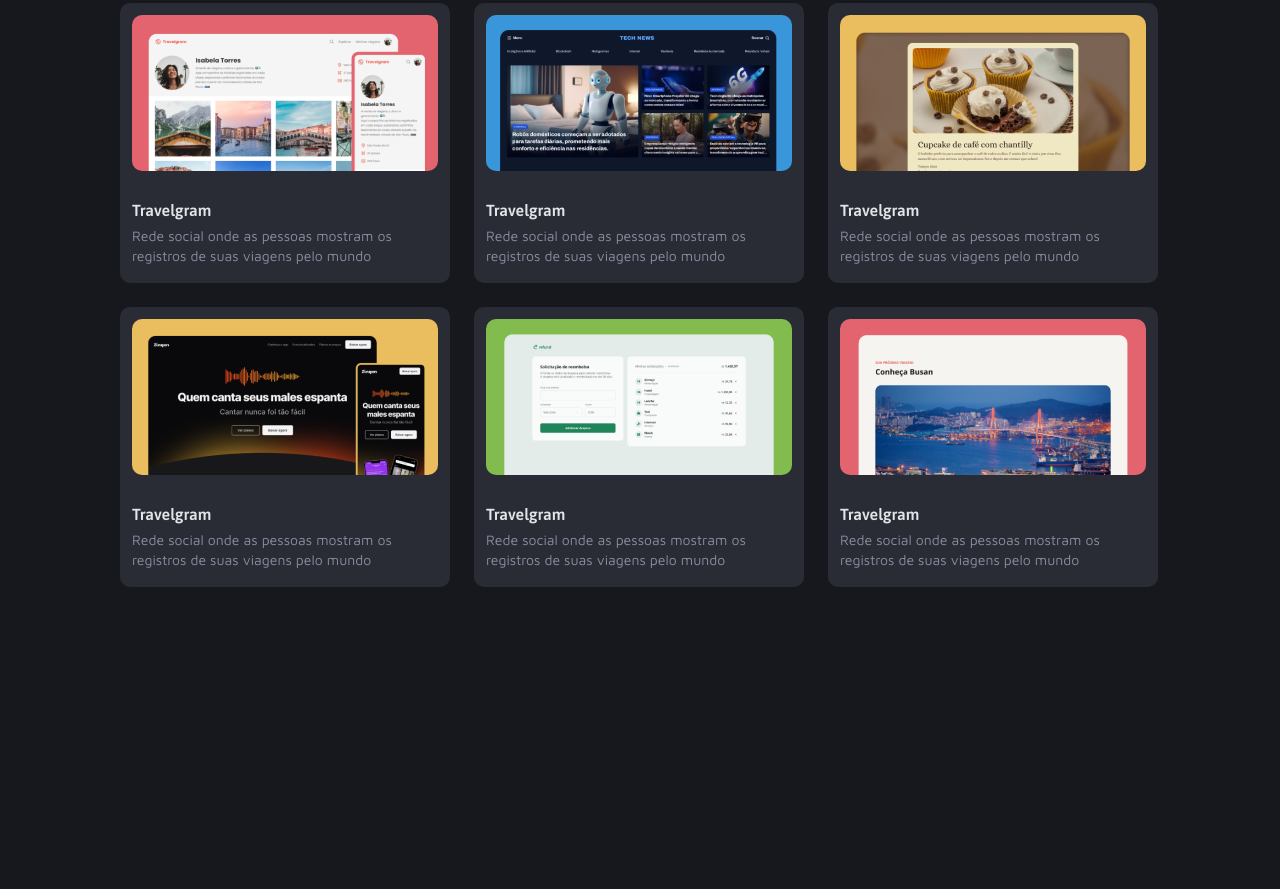
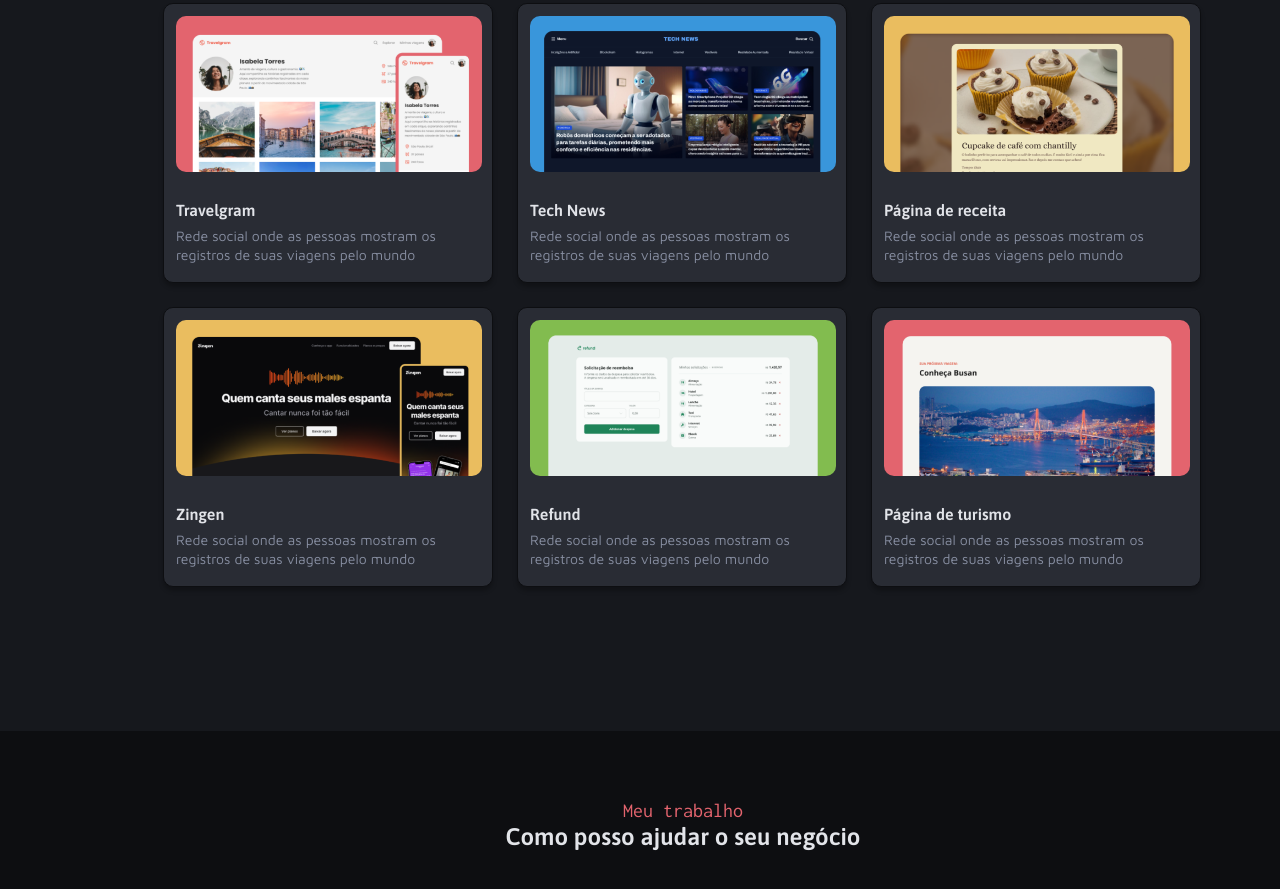
Before and after one commit to MatheusBrun/portfolio_dev, a plain HTML site: page index.html in a window 1280 px wide. Shown: the part 933-1822 px from the top of the page. Before the commit the page ends 1520 px from the top, so only its background shows below. Drawn offline with Linux system fonts and the light colour scheme.

Commit message:
add services head

```diff
--- a/index.html
+++ b/index.html
@@ -83,44 +83,50 @@
           </div>
         </div>
         <div id="card-jobs" class="grid">
-          <img src="src/assets/images/Thumbnail_Project-02.png" alt="Imagem do Trevelgram">
+          <img src="src/assets/images/Thumbnail_Project-02.png" alt="Imagem do Tech News">
           <div class="grid">
-            <h3>Travelgram</h3>
+            <h3>Tech News</h3>
             <span id="text-sm">Rede social onde as pessoas mostram os registros de suas viagens pelo mundo</span>
           </div>
         </div>
         <div id="card-jobs" class="grid">
-          <img src="src/assets/images/Thumbnail_Project-03.png" alt="Imagem do Trevelgram">
+          <img src="src/assets/images/Thumbnail_Project-03.png" alt="Imagem do Página de receita">
           <div class="grid">
-            <h3>Travelgram</h3>
+            <h3>Página de receita</h3>
             <span id="text-sm">Rede social onde as pessoas mostram os registros de suas viagens pelo mundo</span>
           </div>
         </div>
         <div id="card-jobs" class="grid">
-          <img src="src/assets/images/Thumbnail_Project-04.png" alt="Imagem do Trevelgram">
+          <img src="src/assets/images/Thumbnail_Project-04.png" alt="Imagem do Zingen">
           <div class="grid">
-            <h3>Travelgram</h3>
+            <h3>Zingen</h3>
             <span id="text-sm">Rede social onde as pessoas mostram os registros de suas viagens pelo mundo</span>
           </div>
         </div>
         <div id="card-jobs" class="grid">
-          <img src="src/assets/images/Thumbnail_Project-05.png" alt="Imagem do Trevelgram">
+          <img src="src/assets/images/Thumbnail_Project-05.png" alt="Imagem do Refund">
           <div class="grid">
-            <h3>Travelgram</h3>
+            <h3>Refund</h3>
             <span id="text-sm">Rede social onde as pessoas mostram os registros de suas viagens pelo mundo</span>
           </div>
         </div>
         <div id="card-jobs" class="grid">
-          <img src="src/assets/images/Thumbnail_Project-06.png" alt="Imagem do Trevelgram">
+          <img src="src/assets/images/Thumbnail_Project-06.png" alt="Imagem do Página de turismo">
           <div class="grid">
-            <h3>Travelgram</h3>
+            <h3>Página de turismo</h3>
             <span id="text-sm">Rede social onde as pessoas mostram os registros de suas viagens pelo mundo</span>
           </div>
         </div>
       </div>
     </section>
     <section class="services">
-      <div id="services-list"></div>
+      <div id="services-list">
+        <div id="services-head">
+        <span id="subititulo-color-red">Meu trabalho
+          <h2>Como posso ajudar o seu negócio</h2>
+        </div>
+        </span>
+      </div>
     </section>
   </main>
 </body>
--- a/src/css/sections.css
+++ b/src/css/sections.css
@@ -12,7 +12,6 @@
   #jobs-cards-list {
     flex-wrap: wrap;
     align-items: center;
-    height: 584px;
     width: 1040px;
     gap: 24px;
     margin-inline: auto;
@@ -20,12 +19,21 @@
   }
 
   #card-jobs {
+    box-sizing: border-box;
     height: 280px;
     width: 330px;
     border-radius: 10px;
     background-color: var(--gray-300);
     gap: 20px;
     padding: 12px;
+    border: 1px solid var(--gray-100);
+    box-shadow: 0px 4px 4px rgba(0, 0, 0, 0.25);
+
+    &:hover {
+      border: 2px solid var(--gray-500);
+    }
+
+
 
     img {
       height: 156px;
@@ -35,3 +43,19 @@
   }
 
 }
+
+.services {
+
+  #services-list {
+    width: 1366px;
+    height: 480px;
+    background-color: var(--gray-100);
+  }
+
+  #services-head {
+    text-align: center;
+    padding-top: 68px;
+  }
+
+
+}
```
